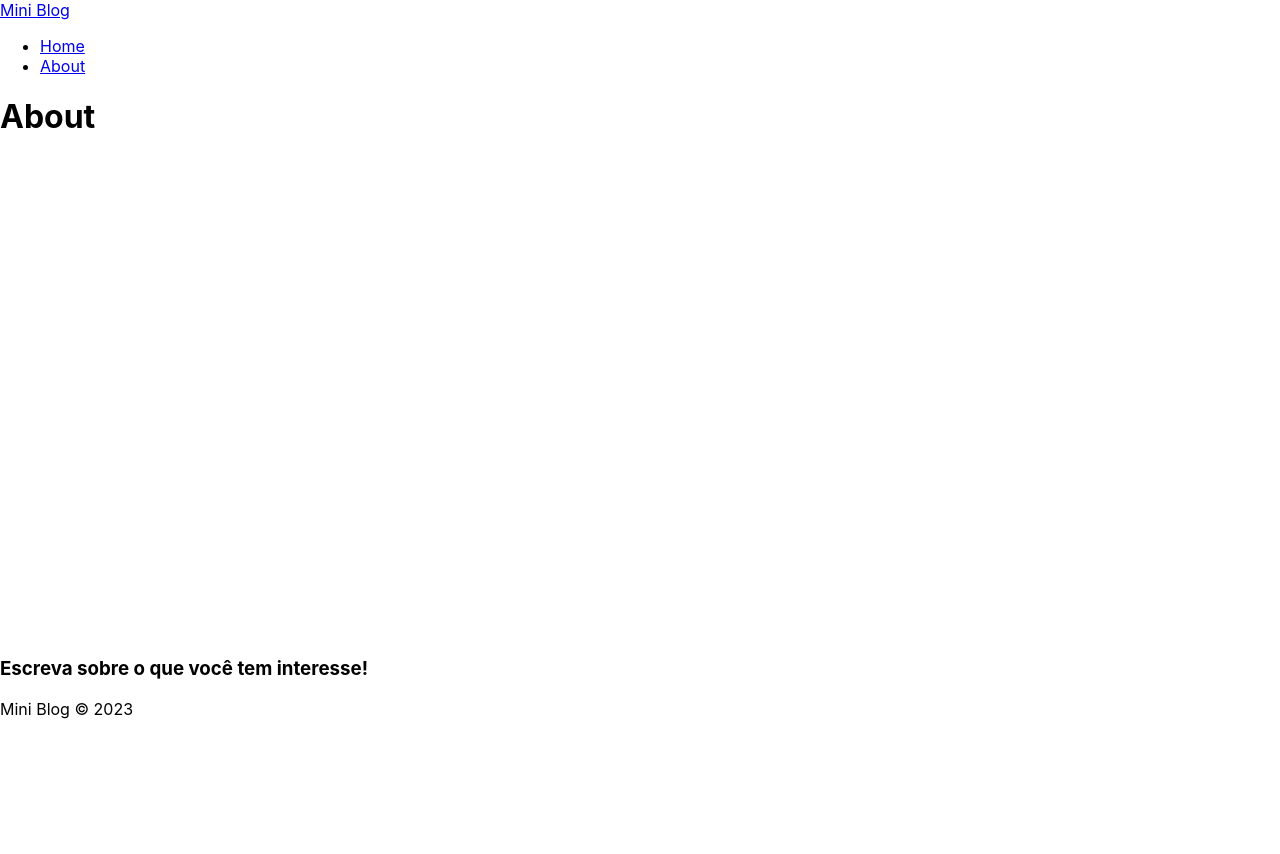
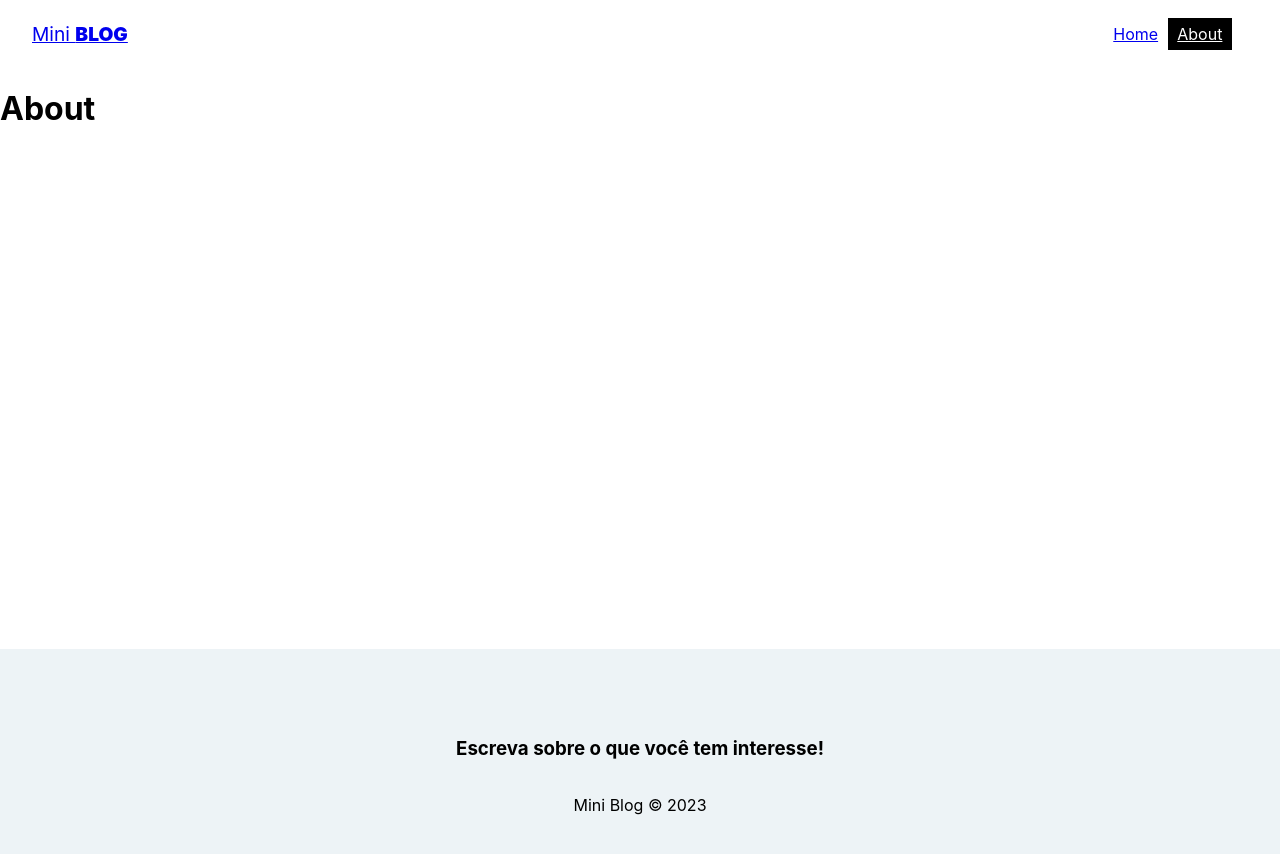
Before and after one commit to GabrielLacerda00/MiniBlogProject, a React (Create React App) app in the folder miniblog/: page /about in a window 1280 px wide. Shown: the top 854 px of the page. Before the commit the page ends 800 px from the top, so only its background shows below. Built offline with nearby package versions, Linux system fonts and the light colour scheme.

Commit message:
creating CSS navbar e footer

```diff
--- a/miniblog/src/components/Footer.js
+++ b/miniblog/src/components/Footer.js
@@ -1,8 +1,9 @@
 import React from "react";
+import styles from "./Footer.module.css";
 
 const Footer = () => {
     return(
-        <footer>
+        <footer className={styles.footer}>
             <h3>Escreva sobre o que você tem interesse!</h3>
             <p>Mini Blog &copy; 2023</p>
         </footer>
--- a/miniblog/src/components/Footer.module.css
+++ b/miniblog/src/components/Footer.module.css
@@ -0,0 +1,8 @@
+.footer{
+    height: 250px;
+    display: flex;
+    flex-direction: column;
+    align-items: center;
+    justify-content: center;
+    background-color: #edf3f6;
+}
--- a/miniblog/src/components/Navbar.js
+++ b/miniblog/src/components/Navbar.js
@@ -4,16 +4,16 @@
 
 const Navbar = () => {
     return(
-        <nav>
-            <NavLink to="/">
+        <nav className={styles.navbar}>
+            <NavLink to="/" className={styles.brand}>
                 Mini <span>Blog</span>
             </NavLink>
-            <ul>
+            <ul className={styles.links_list}>
                 <li>
-                    <NavLink to="/">Home</NavLink>
+                    <NavLink to="/" className={({isActive}) => (isActive ? styles.active : "")}>Home</NavLink>
                 </li>
                 <li>
-                    <NavLink to="/about">About</NavLink>
+                    <NavLink to="/about" className={({isActive}) => (isActive ? styles.active : "")}>About</NavLink>
                 </li>
             </ul>
         </nav>
--- a/miniblog/src/components/Navbar.module.css
+++ b/miniblog/src/components/Navbar.module.css
@@ -0,0 +1,34 @@
+.navbar{
+    display: flex;
+    box-shadow: rgba(0, 0, 0, 0)0px -2px 10px 0px;
+    justify-content: space-between;
+    align-items: center;
+    padding: .5em 2em;
+}
+
+.brand{
+    font-size: 1.2em;
+}
+
+.brand span {
+    font-weight: 900;
+    text-transform: uppercase;
+}
+
+.links_list {
+    display: flex;
+    list-style: none;
+}
+
+.links_list {
+    margin-right: 1em;
+}
+
+.links_list li a {
+    padding: .4em .6em;
+}
+
+.active{
+    background-color: #000;
+    color: #fff;
+}
```
